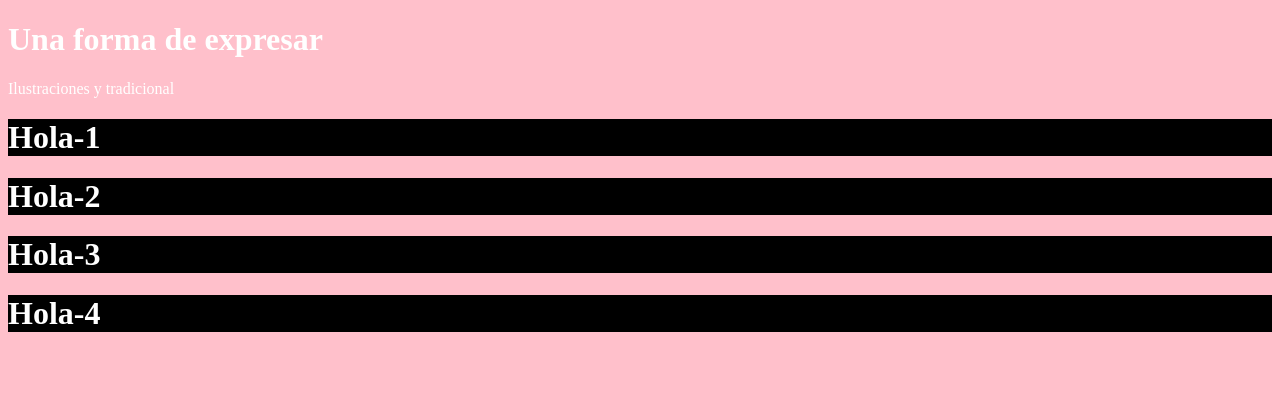
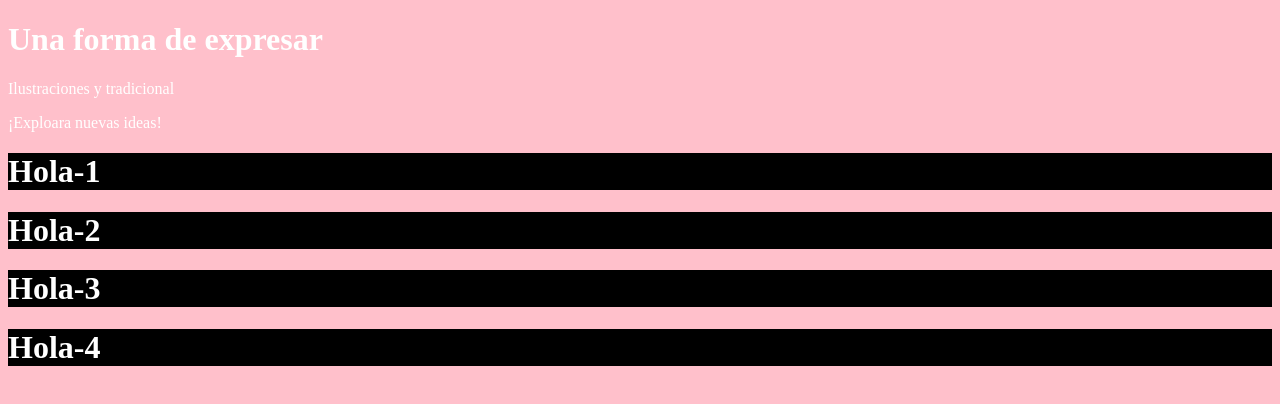
Before and after one commit to Dianaesme/Ilustraciones, a plain HTML site: page index.html in a window 1280 px wide. Drawn offline with Linux system fonts and the light colour scheme.

Commit message:
Update index.html

```diff
--- a/index.html
+++ b/index.html
@@ -12,6 +12,7 @@
 
 			<h1> Una forma de expresar </h1>
 			<p> Ilustraciones y tradicional</p>
+			<p> ¡Exploara nuevas ideas!</p>
 
 			<div><h1>Hola-1</h1></div>
 			<div><h1>Hola-2</h1></div>
```
